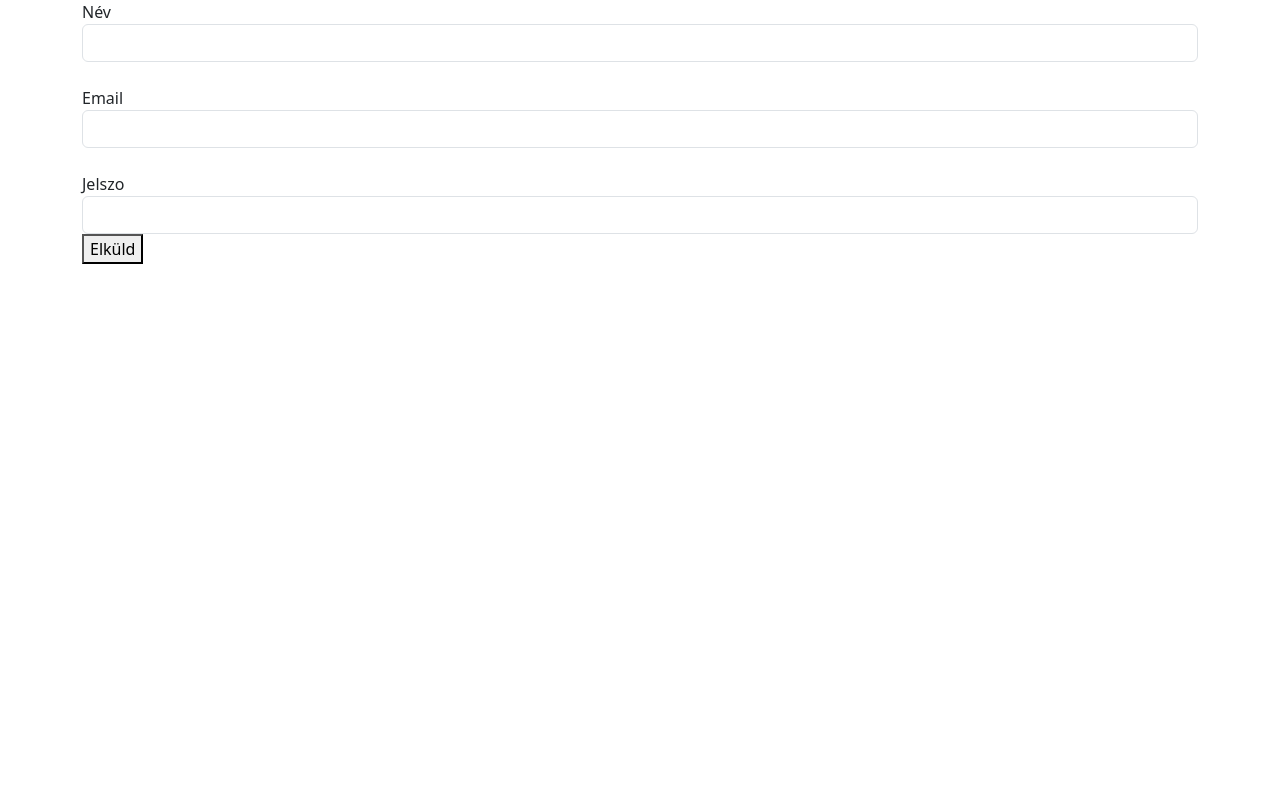
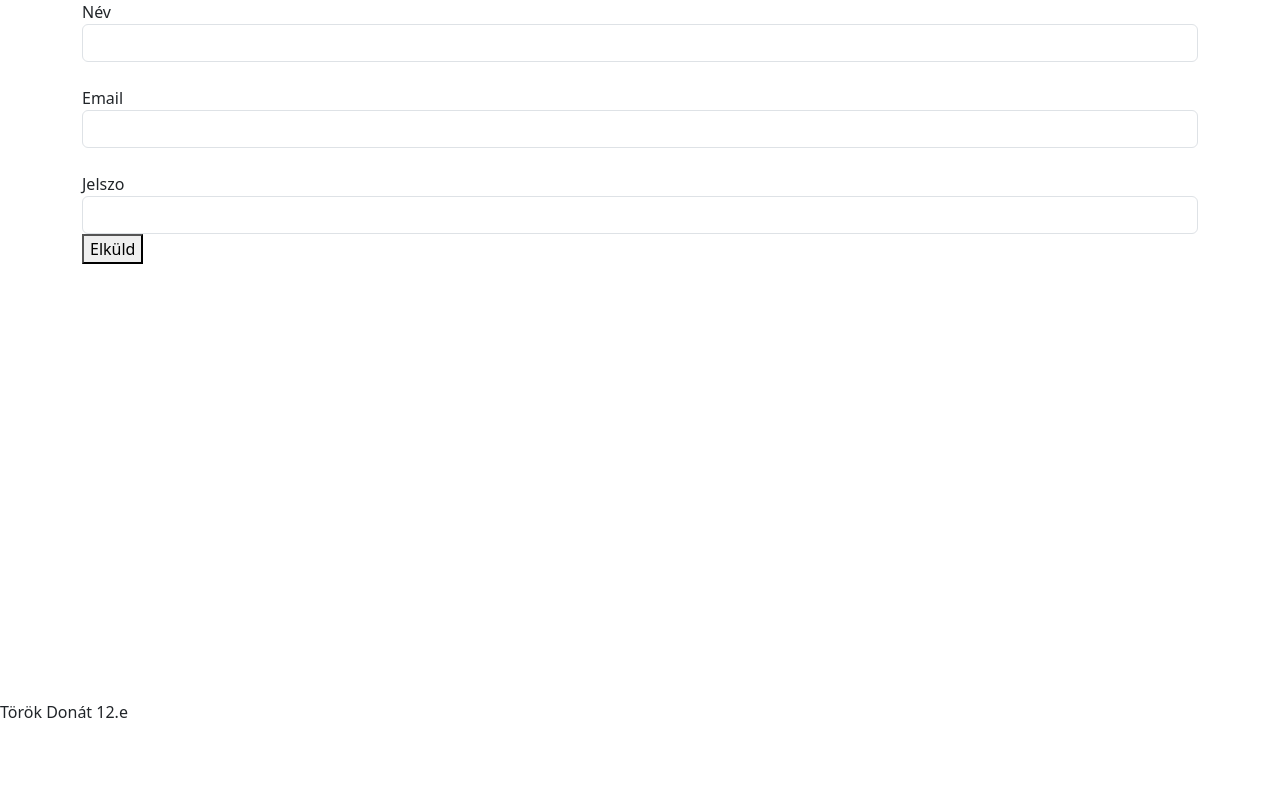
Before and after one commit to tdBate/regisztracio, a website built with Vite: page index.html in a window 1280 px wide. Built offline with nearby package versions, Linux system fonts and the light colour scheme.

Commit message:
footer és title megadása

```diff
--- a/index.html
+++ b/index.html
@@ -4,7 +4,7 @@
 <head>
   <meta charset="UTF-8">
   <meta name="viewport" content="width=device-width, initial-scale=1.0">
-  <title>Document</title>
+  <title>Török Donát 12.e</title>
 </head>
 
 <body>
@@ -24,6 +24,10 @@
       </div>
     </div>
   </div>
+  <footer style="position: fixed;
+    height: 100px;
+    bottom: 0;
+    width: 100%;">Török Donát 12.e</footer>
 
 </body>
 
```
